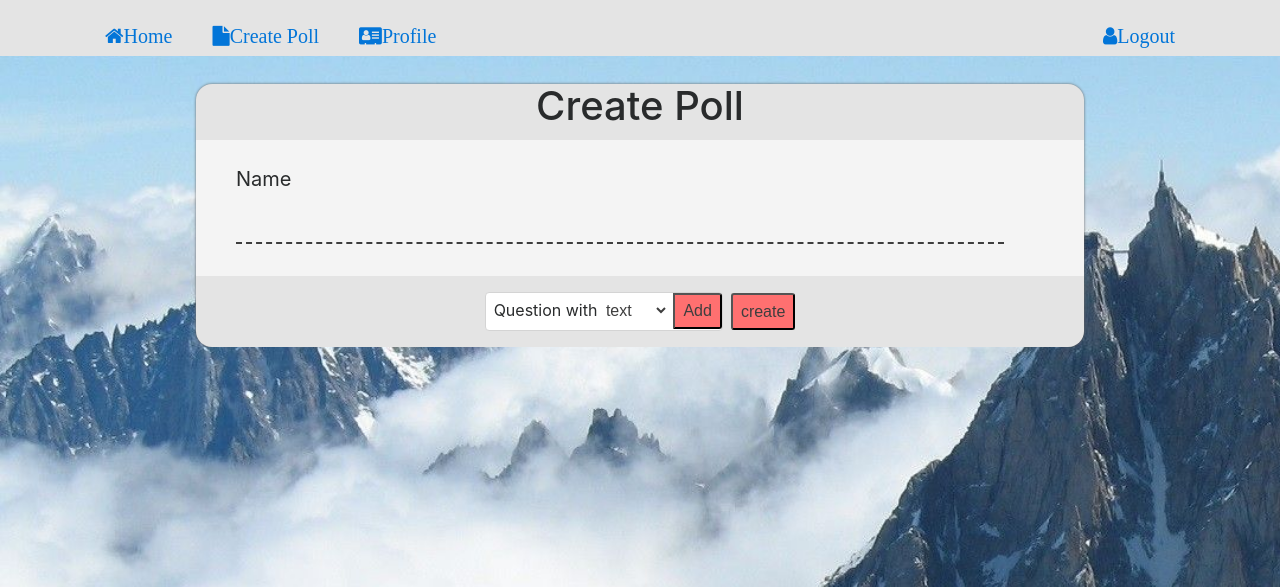
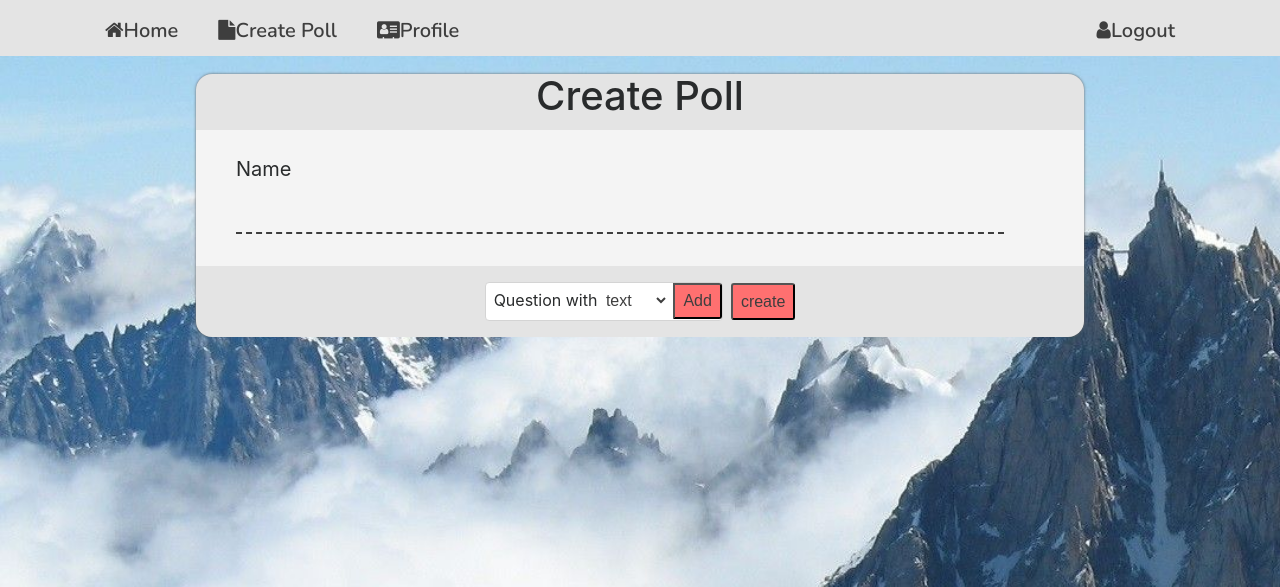
Before and after one commit to Winternight9/Arbitrator, a Django app: page /createPoll/ in a window 1280 px wide. Shown: the top 587 px of the page. Run offline with Django 3.2, Linux system fonts and the light colour scheme; the visitor is signed in with stand-in values (Sample User, id 1); some libraries are stand-ins or nearby versions.

Commit message:
fixed navbar margin and change icon to tag i

```diff
--- a/arbitrator/static/arbitrator/css/navigationbar.css
+++ b/arbitrator/static/arbitrator/css/navigationbar.css
@@ -5,6 +5,11 @@
   font-size: 20px;
 }
 .container {
-  padding-top: 16px;
+  padding-top: 6px;
   display: flow-root;
 }
+
+.nav-link {
+  font-family: 'Nunito', sans-serif;
+  color: #3e3e3e;
+}
--- a/arbitrator/templates/arbitrator/includes/navigationbar.html
+++ b/arbitrator/templates/arbitrator/includes/navigationbar.html
@@ -10,28 +10,28 @@
 		{% if user.is_authenticated %}
 		  <ul class="nav">
 			<li class="nav-item">
-			  <a href="{% url "arbitrator:home" %}" class="nav-link fa fa-home">Home</a>
+			  <a href="{% url "arbitrator:home" %}" class="nav-link"><i class="fa fa-home"></i>Home</a>
 			</li>
 			<li class="nav-item ">
-			  <a href="{% url "arbitrator:createPoll" %}" class="nav-link fa fa-file">Create Poll</a>
+			  <a href="{% url "arbitrator:createPoll" %}" class="nav-link"><i class="fa fa-file"></i>Create Poll</a>
 			</li>
 			<li class="nav-item">
-			  <a href="{% url "arbitrator:profile" %}" class="nav-link fa fa-vcard">Profile</a>
+			  <a href="{% url "arbitrator:profile" %}" class="nav-link"><i class="fa fa-vcard"></i>Profile</a>
 			</li>
 			<li class="nav-item ml-auto">
-					<a href="{% url "arbitrator:logout" %}" class="nav-link fa fa-user ">Logout</a>
-				  </li>
+				<a href="{% url "arbitrator:logout" %}" class="nav-link"><i class="fa fa-user"></i>Logout</a>
+			</li>
 		  </ul>
 		{% else %}
 		<ul class="nav">
 				<li class="nav-item">
-				  <a href="{% url "arbitrator:home" %}" class="nav-link fa fa-home">Home</a>
+					<a href="{% url "arbitrator:home" %}" class="nav-link"><i class="fa fa-home"></i>Home</a>
 				</li>
 				<li class="nav-item ">
-				  <a href="{% url "arbitrator:createPoll" %}" class="nav-link fa fa-vcard">Create Poll</a>
+					<a href="{% url "arbitrator:createPoll" %}" class="nav-link"><i class="fa fa-file"></i>Create Poll</a>
 				</li>
 				<li class="nav-item ml-auto">
-						<a href="{% url "arbitrator:login" %}" class="nav-link fa fa-user">Login</a>
+						<a href="{% url "arbitrator:login" %}" class="nav-link"><i class="fa fa-user"></i>Login</a>
 					  </li>
 			  </ul>
 			  {% endif %}
```
